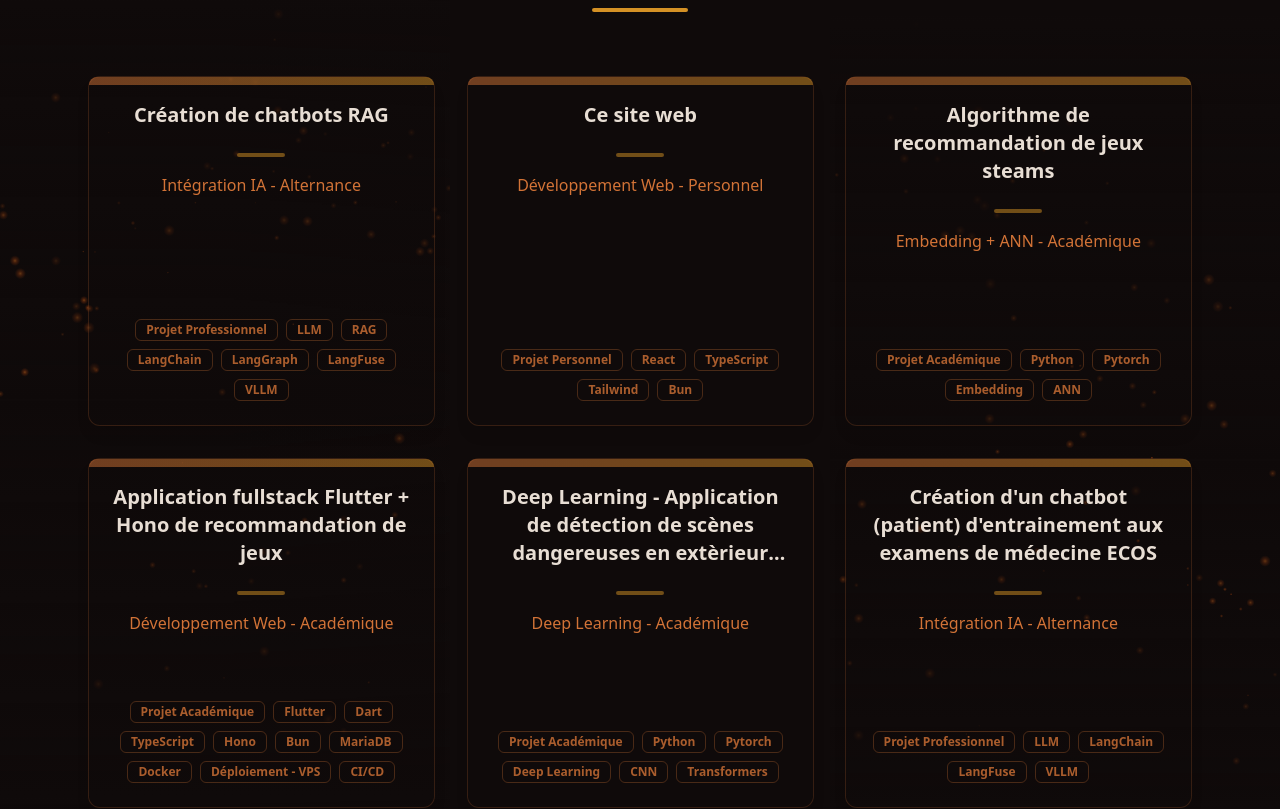
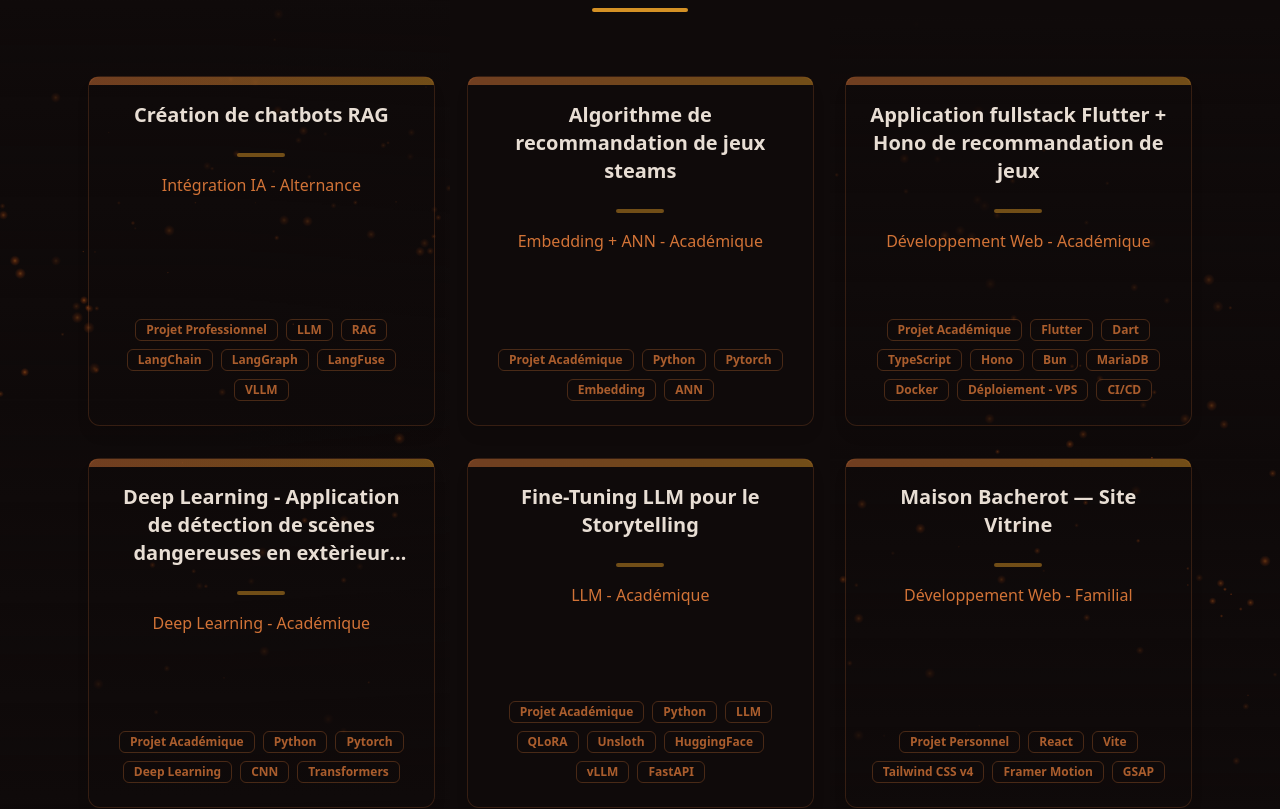
Before and after one commit to JordyBacherot/MyWebsite2, a React (Vite) app: page / in a window 1280 px wide. Shown: the part 3040-3849 px from the top of the page. Built offline with nearby package versions, Linux system fonts and the light colour scheme.

Commit message:
Change projects

```diff
--- a/src/i18n/translations.ts
+++ b/src/i18n/translations.ts
@@ -154,14 +154,8 @@ export const translations: Record<Language, TranslationStructure> = {
                 {
                     title: "Création de chatbots RAG",
                     theme: "Intégration IA - Alternance",
-                    description: "Création de chatbots RAG pour l'assistance aux premières questions utilisateurs sur des logiciels spécifiques.",
+                    description: "Application permettant l'intégration de chatbots RAG dans des applications tierces via API, pour l'assistance aux premières questions utilisateurs sur des logiciels spécifiques.",
                     tags: ["Projet Professionnel", "LLM", "RAG", "LangChain", "LangGraph", "LangFuse", "VLLM"]
-                },
-                {
-                    title: "Ce site web",
-                    theme: "Développement Web - Personnel",
-                    description: "Site web personnel conçu pour présenter mes compétences et projets.",
-                    tags: ["Projet Personnel", "React", "TypeScript", "Tailwind", "Bun"]
                 },
                 {
                     title: "Algorithme de recommandation de jeux steams",
@@ -184,10 +178,18 @@ export const translations: Record<Language, TranslationStructure> = {
                     link: "https://scene-hazard-detection.vercel.app/"
                 },
                 {
-                    title: "Création d'un chatbot (patient) d'entrainement aux examens de médecine ECOS",
-                    theme: "Intégration IA - Alternance",
-                    description: "Création d'un chatbot d'entrainement aux examens de médecine ECOS. Chatbot jouant le rôle d'un patient et répondant aux questions de l'étudiant/médecin. Evaluation automatique de la discussion.",
-                    tags: ["Projet Professionnel", "LLM", "LangChain", "LangFuse", "VLLM"]
+                    title: "Fine-Tuning LLM pour le Storytelling",
+                    theme: "LLM - Académique",
+                    description: "Pipeline ML end-to-end pour fine-tuner Qwen 2.5 7B sur la génération de scripts YouTube narratifs (EGO, Lemmino, Squeezie…). Projet d'apprentissage centré sur QLoRA 4-bit et Unsloth, de l'extraction jusqu'à l'évaluation LLM-as-Judge.",
+                    tags: ["Projet Académique", "Python", "LLM", "QLoRA", "Unsloth", "HuggingFace", "vLLM", "FastAPI"],
+                    link: "https://github.com/JordyBacherot/FineTunning_LLM_StoryTelling"
+                },
+                {
+                    title: "Maison Bacherot — Site Vitrine",
+                    theme: "Développement Web - Familial",
+                    description: "Site vitrine pour la boucherie artisanale Maison Bacherot (Bourgogne).",
+                    tags: ["Projet Personnel", "React", "Vite", "Tailwind CSS v4", "Framer Motion", "GSAP"],
+                    link: "https://www.boucherie-mercurey.fr/"
                 },
 
             ],
@@ -297,14 +299,8 @@ export const translations: Record<Language, TranslationStructure> = {
                 {
                     title: "RAG Chatbot Development",
                     theme: "AI Integration - Apprenticeship",
-                    description: "Development of RAG (Retrieval-Augmented Generation) chatbots to handle initial user queries regarding specific software.",
+                    description: "Application enabling RAG chatbot integration into third-party apps via API, handling initial user queries on specific software.",
                     tags: ["Professional Project", "LLM", "RAG", "LangChain", "LangGraph", "LangFuse", "VLLM"]
-                },
-                {
-                    title: "This Website",
-                    theme: "Web Development - Personal",
-                    description: "Personal website designed to showcase my skills and projects.",
-                    tags: ["Personal Project", "React", "TypeScript", "Tailwind", "Bun"]
                 },
                 {
                     title: "Steam Game Recommendation Algorithm",
@@ -327,10 +323,18 @@ export const translations: Record<Language, TranslationStructure> = {
                     link: "https://scene-hazard-detection.vercel.app/"
                 },
                 {
-                    title: "OSCE Medical Training Chatbot (Patient Sim)",
-                    theme: "AI Integration - Apprenticeship",
-                    description: "Creation of a training chatbot for ECOS medical exams. The chatbot acts as a patient, responding to student/doctor questions with automated conversation evaluation.",
-                    tags: ["Professional Project", "LLM", "LangChain", "LangFuse", "VLLM"]
+                    title: "LLM Fine-Tuning for Storytelling",
+                    theme: "LLM - Academic",
+                    description: "End-to-end ML pipeline to fine-tune Qwen 2.5 7B on narrative YouTube script generation (EGO, Lemmino, Squeezie style…). Learning project focused on 4-bit QLoRA and Unsloth, from extraction to LLM-as-Judge evaluation.",
+                    tags: ["Academic Project", "Python", "LLM", "QLoRA", "Unsloth", "HuggingFace", "vLLM", "FastAPI"],
+                    link: "https://github.com/JordyBacherot/FineTunning_LLM_StoryTelling"
+                },
+                {
+                    title: "Maison Bacherot — Showcase Website",
+                    theme: "Web Development - Family",
+                    description: "Showcase website for artisanal butcher Maison Bacherot (Burgundy).",
+                    tags: ["Personal Project", "React", "Vite", "Tailwind CSS v4", "Framer Motion", "GSAP"],
+                    link: "https://www.boucherie-mercurey.fr/"
                 },
             ],
         },
```
Also changed, not shown: 2 other files (tests, documents, lock files or other folders).
